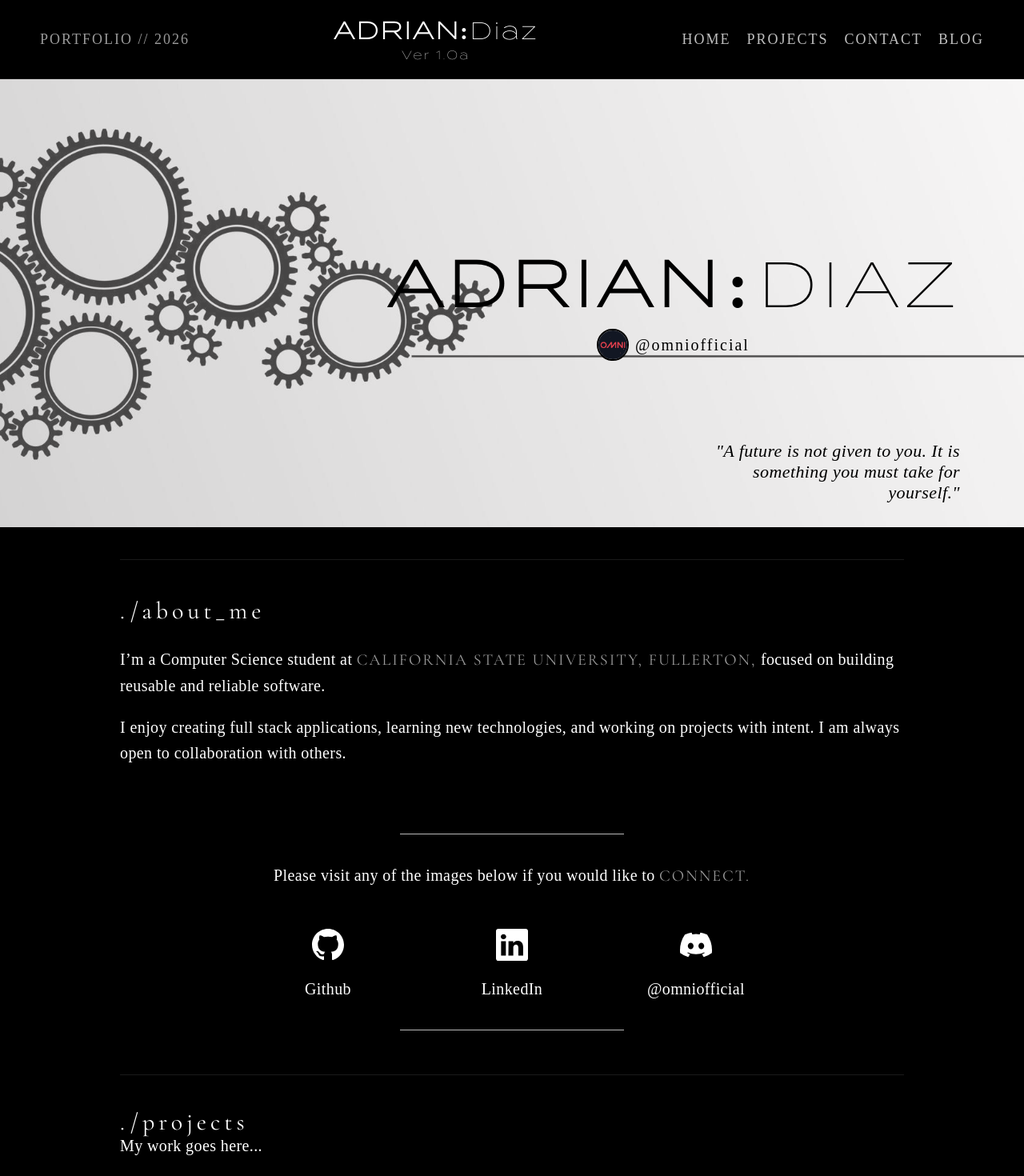
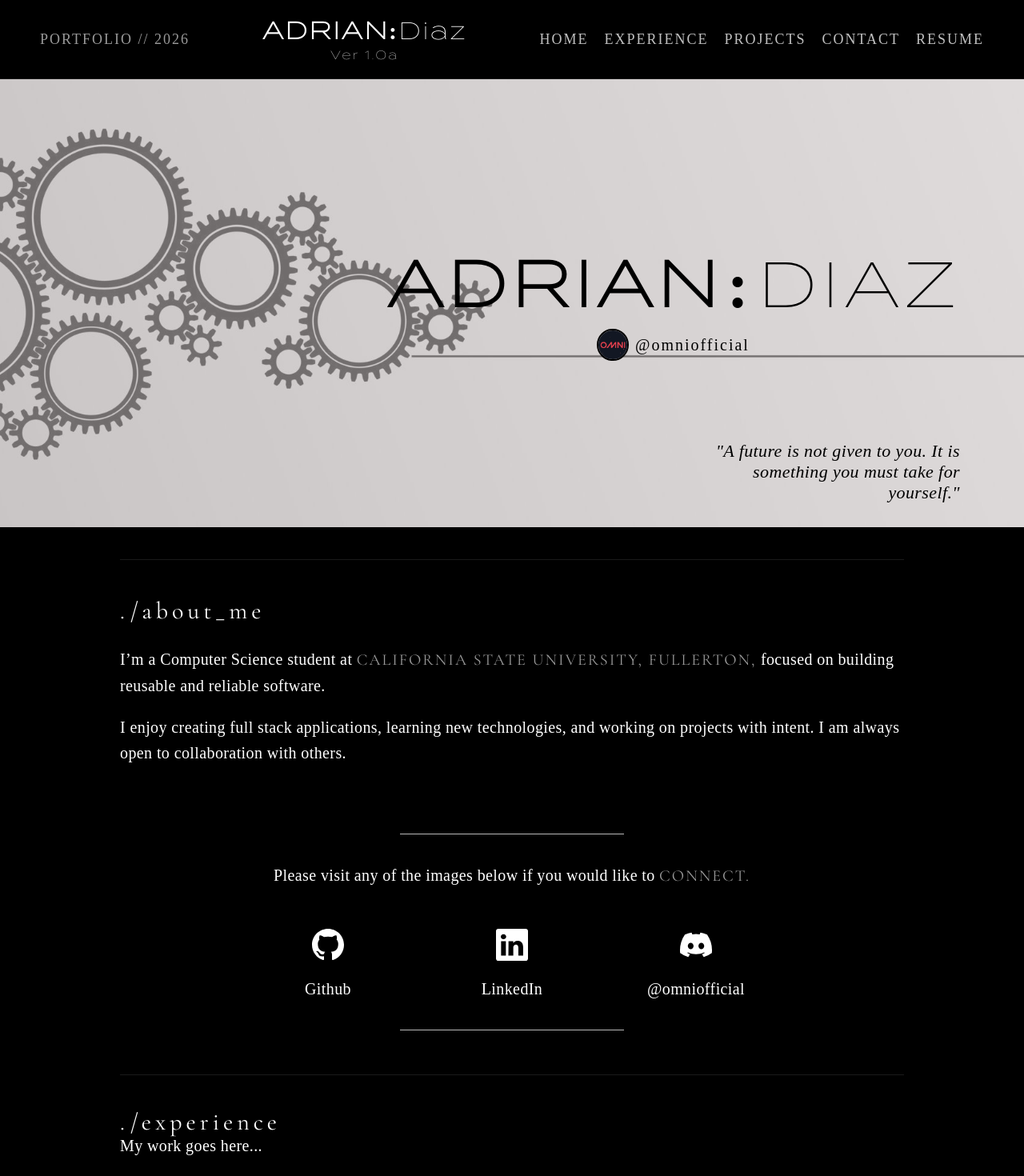
Before and after one commit to omniofficial/portfolio, a React (Vite) app: page / in a window 1280 px wide. Shown: the top 1470 px of the page at 80% size. Built offline with nearby package versions, Linux system fonts and the light colour scheme; a web font is replaced by a local one.

Commit message:
Removed blog, included experience

```diff
--- a/src/App.tsx
+++ b/src/App.tsx
@@ -2,13 +2,11 @@
 
 import { Routes, Route } from "react-router-dom";
 import Home from "./pages/Home";
-import Blog from "./pages/Blog";
 
 function App() {
     return (
         <Routes>
             <Route path="/" element={<Home />} />
-            <Route path="/blog" element={<Blog />} />
         </Routes>
     );
 }
--- a/src/components/header.tsx
+++ b/src/components/header.tsx
@@ -16,9 +16,10 @@ export function Header() {
 
             <nav className="nav-right">
                 <a href="#home">HOME</a>
+                <a href="#experience">EXPERIENCE</a>
                 <a href="#projects">PROJECTS</a>
                 <a href="#contact">CONTACT</a>
-                <a href="/blog">BLOG</a>
+                <a href="#resume">RESUME</a>
             </nav>
         </header>
     );
--- a/src/index.css
+++ b/src/index.css
@@ -144,7 +144,7 @@ body {
     content: "";
     position: absolute;
     inset: 0;
-    background: rgba(236, 232, 232, 0.298);
+    background: rgba(202, 194, 194, 0.558);
     z-index: 1;
 }
 
--- a/src/pages/Blog.tsx
+++ /dev/null
@@ -1,12 +0,0 @@
-import { Header } from "../components/header";
-import { Footer } from "../components/footer";
-
-export default function Blog() {
-    return (
-        <main>
-            <Header />
-            <p>This is my blog</p>
-            <Footer />
-        </main>
-    );
-}
--- a/src/pages/Home.tsx
+++ b/src/pages/Home.tsx
@@ -103,6 +103,13 @@ export default function Home() {
 
                 <div className="divider" />
 
+                <section id="experience">
+                    <h1 className="subtitle">./experience</h1>
+                    <p>My work goes here...</p>
+                </section>
+
+                <div className="divider" />
+
                 <section id="projects">
                     <h1 className="subtitle">./projects</h1>
                     <p>My work goes here...</p>
```
